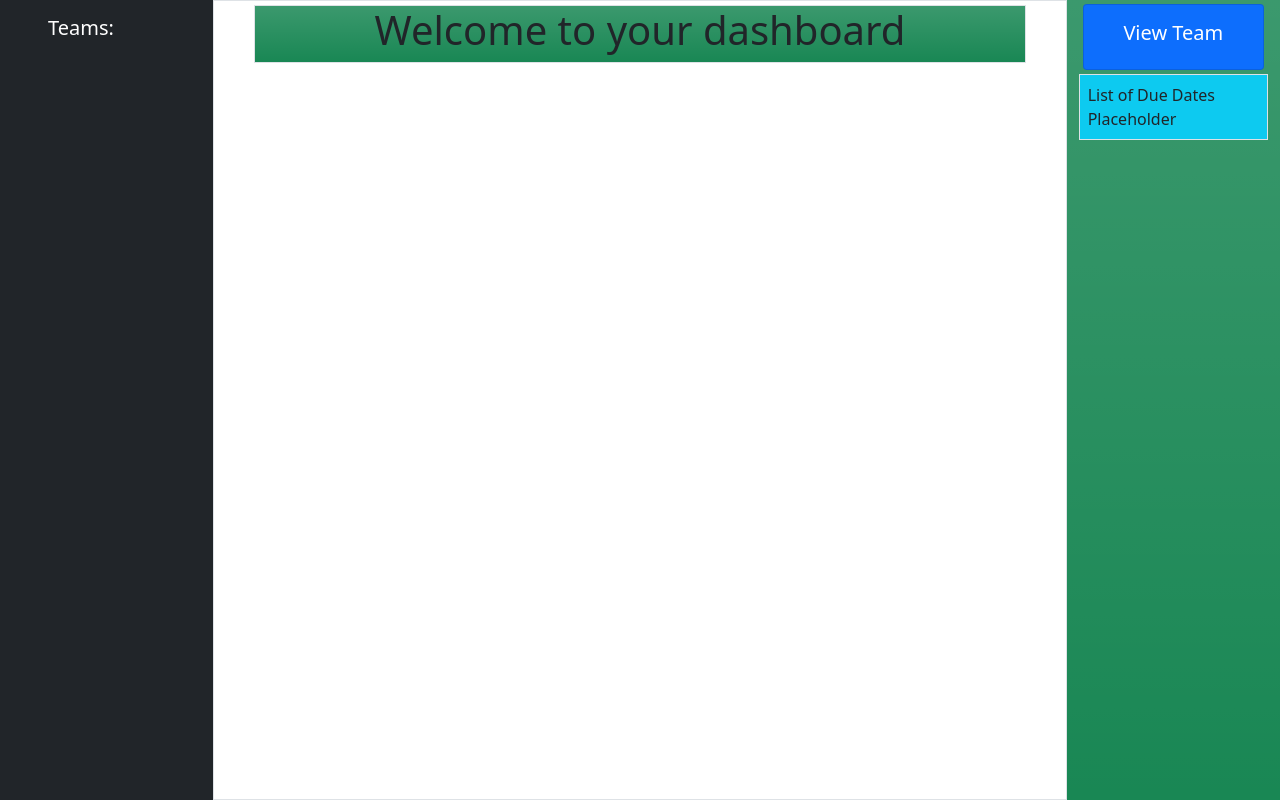
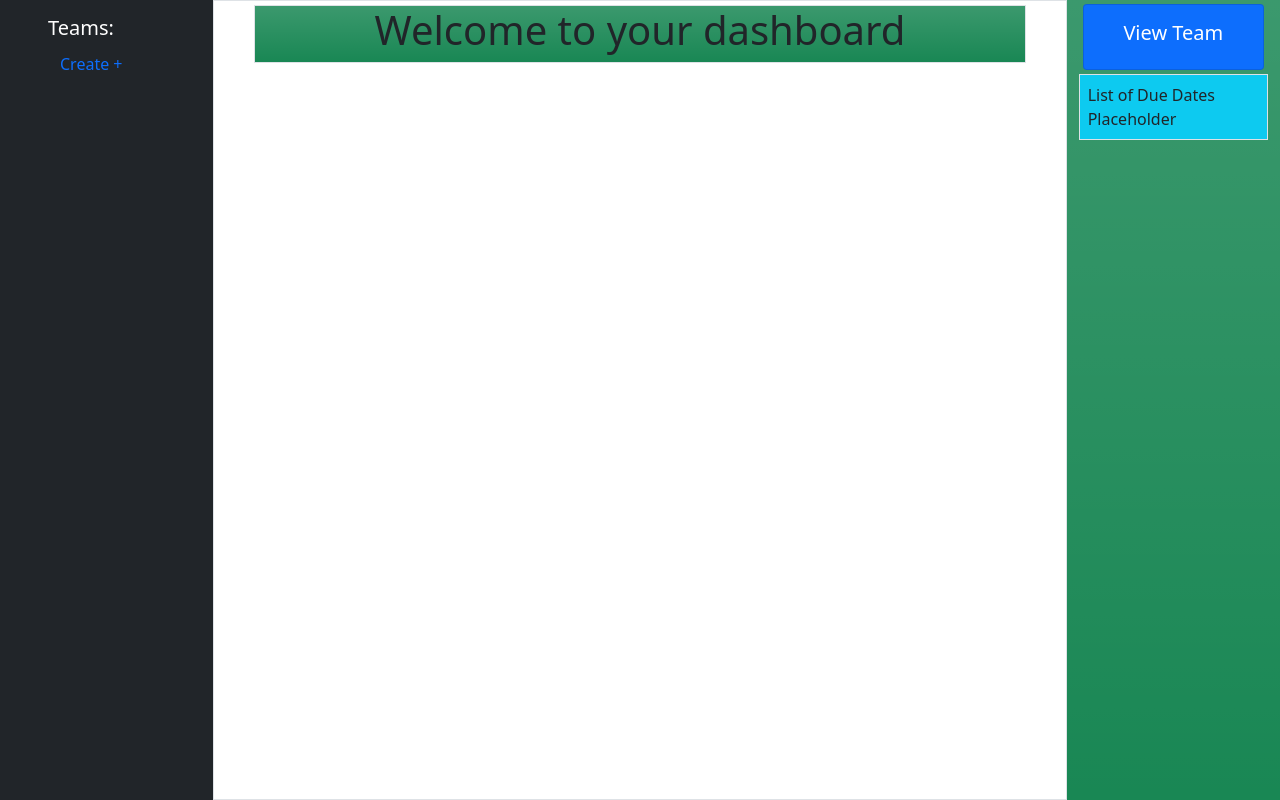
Before and after one commit to Hxsan/Lemming, a Django app: template tasks/templates/dashboard.html in a window 1280 px wide. Shown: the part 56-856 px from the top of the page. Run offline with Django 4.2, Linux system fonts and the light colour scheme; the template is opened without the code that fills it, so the values that code supplies are empty; some libraries are stand-ins or nearby versions.

Commit message:
Add Create Team Button to Sidebar

```diff
--- a/tasks/templates/partials/sidebar.html
+++ b/tasks/templates/partials/sidebar.html
@@ -6,9 +6,12 @@
                     <!-- Smaller screens have a dropdown menu -->
                     <div class="dropdown d-md-none">
                         <button class="btn btn-secondary dropdown-toggle" type="button" id="dropdownMenuButton" data-bs-toggle="dropdown" aria-expanded="false">
-                            Teams
+                            Teams:
                         </button>
                         <ul class="dropdown-menu" aria-labelledby="dropdownMenuButton">
+                            <li>
+                                <a class="nav-link" href="{% url 'create_team' %}"> Create +</a>
+                            </li>
                             {% for team in teams %}
                                 <li class="nav-object">
                                     <a class="dropdown-item nav-link {% if forloop.first %} active {% endif %}" href="#{{ team.id }}">
@@ -26,6 +29,9 @@
                             </div>
                         </div>
                         <div class="move-row">
+                            <li>
+                                <a class="nav-link" href="{% url 'create_team' %}"> Create +</a>
+                            </li>
                         {% for team in teams %}
                             <li class="nav-object my-1">
                                 <div class="text-start border border-primary rounded">
```
